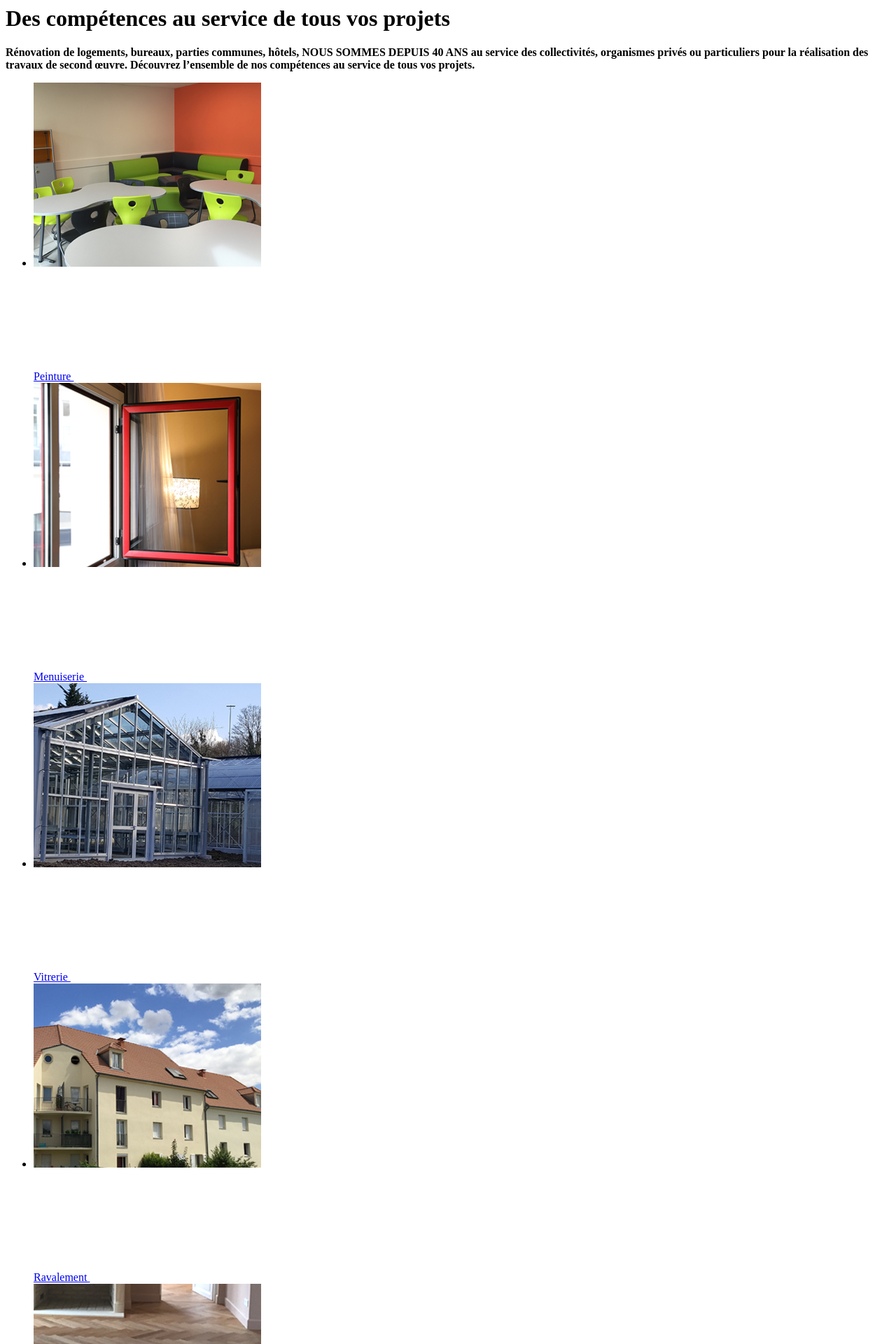
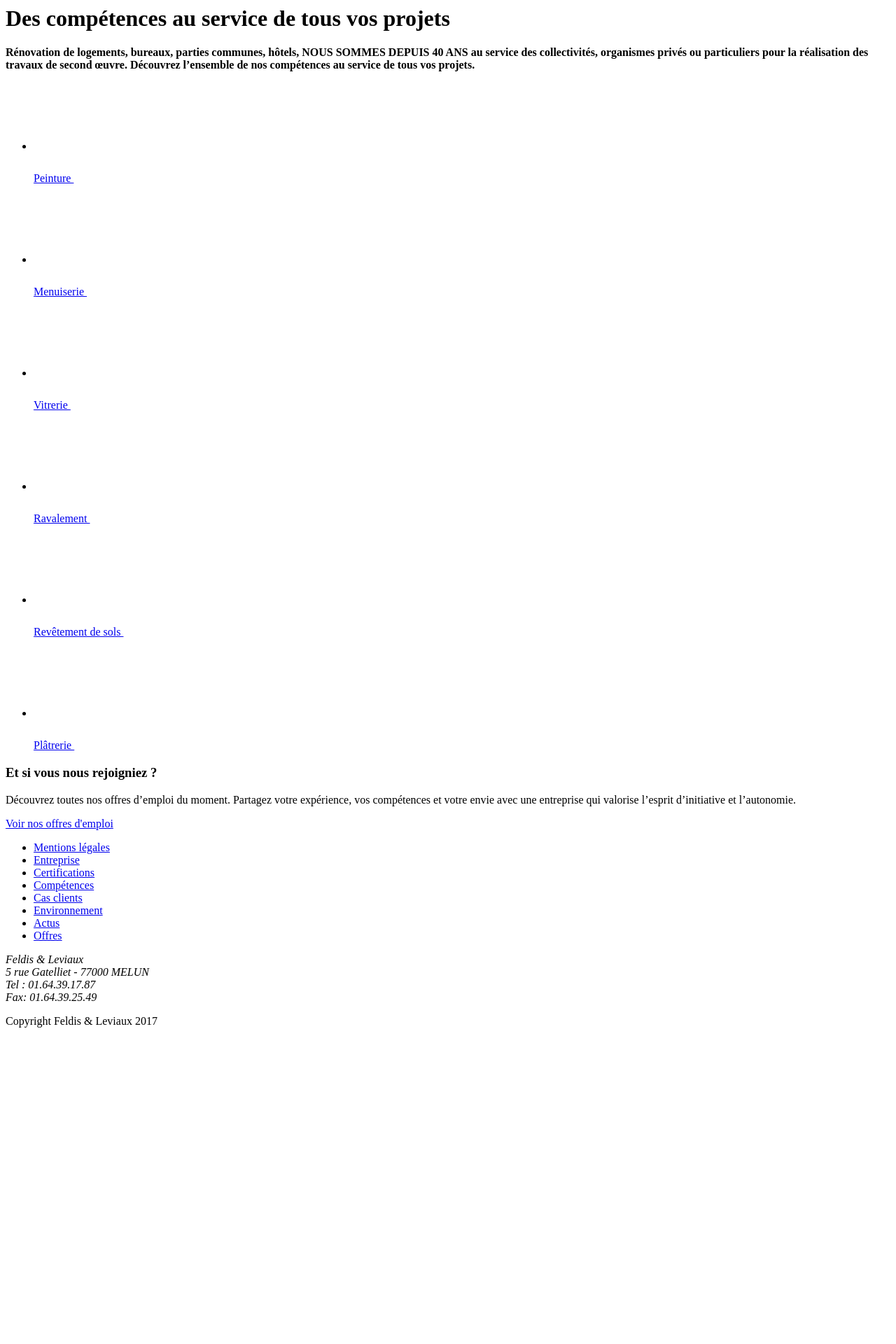
Before and after one commit to olivialy/feldis, a PHP site: template templates/_pages/_competences.php in a window 1280 px wide. Shown: the top 1920 px of the page at 70% size. After the commit the page ends 1468 px from the top, so only its background shows below. Run offline with PHP 8.4, Linux system fonts and the light colour scheme; the template is opened without the code that fills it, so the values that code supplies are empty.

Commit message:
Refactor cards and rCards

```diff
--- a/assets/styl/_components/_circle.styl
+++ b/assets/styl/_components/_circle.styl
@@ -1,5 +1,6 @@
 .circle
     position: relative
+    display: inline-block
     width: 196px
     height: @width
     background: url(../img/circle-yellow.png) no-repeat center
--- a/assets/styl/_regions/_rCards.styl
+++ b/assets/styl/_regions/_rCards.styl
@@ -8,7 +8,6 @@
         float: left
         width:  calc(50% - 1em)
         margin: .5em
-        background-color: #f6f4f2;
 
     @media $screen.md
         &-child
--- a/assets/styl/_themes/_tPreview.styl
+++ b/assets/styl/_themes/_tPreview.styl
@@ -18,6 +18,7 @@
         text-align: center
 
         &:before
+            arrowSize = 1.5em
             position: absolute
             top: -2 * arrowSize
             left: 50%
--- a/index.php
+++ b/index.php
@@ -26,6 +26,7 @@
                 <li<?php if($page == 'accueil') echo ' class="menu-active"' ?>><a href="Accueil"><svg height="18" width="18"><use xlink:href="#symbol-home"></use></svg> <span class="sr-only"> Accueil</span></a></li>
                 <li<?php if($page == 'entreprise') echo ' class="menu-active"' ?>><a href="Entreprise">L'entreprise</a></li>
                 <li<?php if($page == 'competences') echo ' class="menu-active"' ?>><a href="Competences">Compétences</a></li>
+                <li<?php if($page == 'secteurs') echo ' class="menu-active"' ?>><a href="Secteurs">Secteurs</a></li>
                 <li<?php if($page == 'certifications') echo ' class="menu-active"' ?>><a href="Certifications">Certifications</a></li>
                 <li<?php if($page == 'clients') echo ' class="menu-active"' ?>><a href="Clients">Cas clients</a></li>
                 <li<?php if($page == 'environnement') echo ' class="menu-active"' ?>><a href="Environnement">Environnement</a></li>
@@ -43,7 +44,7 @@
 
     <!-- header: sub nav -->
     <?php
-    if (in_array($page, ['competences'])) {
+    if (in_array($page, ['competences', 'secteurs'])) {
         include_once('templates/_components/_submenu.php');
     }
     ?>
--- a/templates/_pages/_competences.php
+++ b/templates/_pages/_competences.php
@@ -11,57 +11,63 @@
     </p>
     <ul class="rCards">
         <li class="rCards-child">
-            <a href="#" class="tPreview">
-                <img src="web/img/competence-01.jpg" alt="peinture" width="325" height="263" />
-                <p class="circle circle-yellow circle-hidden">
+            <a href="#" class="card card-peinture">
+                <p class="card-content">
+                    <span class="card-content-hover circle circle-yellow">
                         <svg height="96" width="96" class="circle-content"><use xlink:href="#symbol-skill-peinture"></use></svg>
+                    </span>
                 </p>
-                <span class="cta cta-pink">Peinture <svg height="30" width="30"><use xlink:href="#symbol-cta"></use></svg></span>
+                <p class="card-title">Peinture <svg height="30" width="30"><use xlink:href="#symbol-cta"></use></svg></p>
             </a>
         </li>
         <li class="rCards-child">
-            <a href="#" class="tPreview">
-                <img src="web/img/competence-02.jpg" alt="peinture" width="325" height="263" />
-                <p class="circle circle-yellow circle-hidden">
+            <a href="#" class="card card-menuiserie">
+                <p class="card-content">
+                    <span class="card-content-hover circle circle-yellow">
                         <svg height="96" width="96" class="circle-content"><use xlink:href="#symbol-skill-menuiserie"></use></svg>
+                    </span>
                 </p>
-                <span class="cta cta-pink">Menuiserie <svg height="30" width="30"><use xlink:href="#symbol-cta"></use></svg></span>
+                <p class="card-title">Menuiserie <svg height="30" width="30"><use xlink:href="#symbol-cta"></use></svg></p>
             </a>
         </li>
         <li class="rCards-child">
-            <a href="#" class="tPreview">
-                <img src="web/img/competence-03.jpg" alt="peinture" width="325" height="263" />
-                <p class="circle circle-yellow circle-hidden">
+            <a href="#" class="card card-vitre">
+                <p class="card-content">
+                    <span class="card-content-hover circle circle-yellow">
                         <svg height="96" width="96" class="circle-content"><use xlink:href="#symbol-skill-vitre"></use></svg>
+                    </span>
                 </p>
-                <span class="cta cta-pink">Vitrerie <svg height="30" width="30"><use xlink:href="#symbol-cta"></use></svg></span>
+                <p class="card-title">Vitrerie <svg height="30" width="30"><use xlink:href="#symbol-cta"></use></svg></p>
             </a>
         </li>
         <li class="rCards-child">
-            <a href="#" class="tPreview">
-                <img src="web/img/competence-04.jpg" alt="peinture" width="325" height="263" />
-                <p class="circle circle-yellow circle-hidden">
+            <a href="#" class="card card-ravalement">
+                <p class="card-content">
+                    <span class="card-content-hover circle circle-yellow">
                         <svg height="96" width="96" class="circle-content"><use xlink:href="#symbol-skill-ravalement"></use></svg>
+                    </span>
                 </p>
-                <span class="cta cta-pink">Ravalement <svg height="30" width="30"><use xlink:href="#symbol-cta"></use></svg></span>
+                <p class="card-title">Ravalement <svg height="30" width="30"><use xlink:href="#symbol-cta"></use></svg></p>
             </a>
         </li>
         <li class="rCards-child">
-            <a href="#" class="tPreview">
-                <img src="web/img/competence-05.jpg" alt="peinture" width="325" height="263" />
-                <p class="circle circle-yellow circle-hidden">
+            <a href="#" class="card card-sol">
+                <p class="card-content">
+                    <span class="card-content-hover circle circle-yellow">
                         <svg height="96" width="96" class="circle-content"><use xlink:href="#symbol-skill-sol"></use></svg>
+                    </span>
                 </p>
-                <span class="cta cta-pink">Revêtement de sol <svg height="30" width="30"><use xlink:href="#symbol-cta"></use></svg></span>
+                <p class="card-title">Revêtement de sols <svg height="30" width="30"><use xlink:href="#symbol-cta"></use></svg></p>
             </a>
         </li>
         <li class="rCards-child">
-            <a href="#" class="tPreview">
-                <img src="web/img/competence-06.jpg" alt="peinture" width="325" height="263" />
-                <p class="circle circle-yellow circle-hidden">
+            <a href="#" class="card card-platre">
+                <p class="card-content">
+                    <span class="card-content-hover circle circle-yellow">
                         <svg height="96" width="96" class="circle-content"><use xlink:href="#symbol-skill-platre"></use></svg>
+                    </span>
                 </p>
-                <span class="cta cta-pink">Plâtre <svg height="30" width="30"><use xlink:href="#symbol-cta"></use></svg></span>
+                <p class="card-title">Plâtrerie <svg height="30" width="30"><use xlink:href="#symbol-cta"></use></svg></p>
             </a>
         </li>
     </ul>
```
Also changed, not shown: assets/styl/_components/_card.styl (added, +87 -0 lines), templates/_pages/_secteurs.php (added, +22 -0 lines), web/img/card-menuiserie.jpg (renamed from web/img/competence-02.jpg), web/img/card-peinture.jpg (renamed from web/img/competence-01.jpg), web/img/card-platre.jpg (renamed from web/img/competence-06.jpg), web/img/card-ravalement.jpg (renamed from web/img/competence-04.jpg), web/img/card-sol.jpg (renamed from web/img/competence-05.jpg), web/img/card-vitre.jpg (renamed from web/img/competence-03.jpg), web/img/cover-secteurs.jpg (added). Lines whose indentation alone changed are shown as unchanged.
